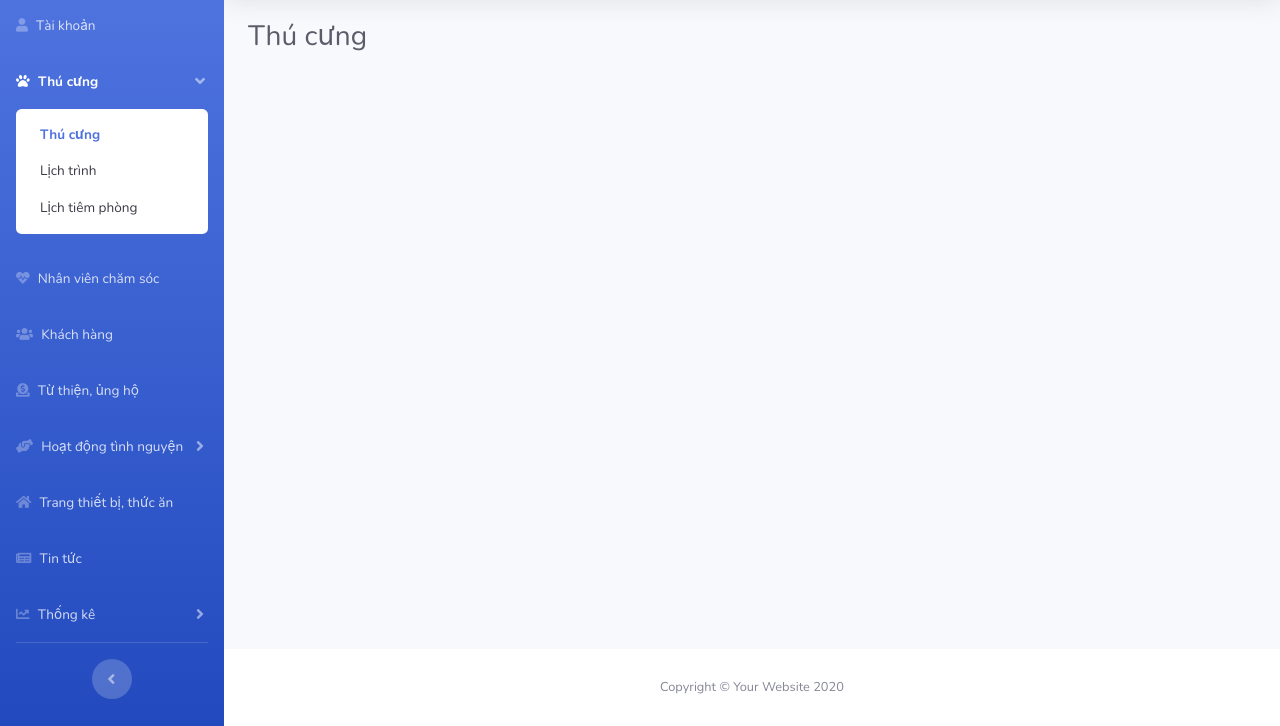
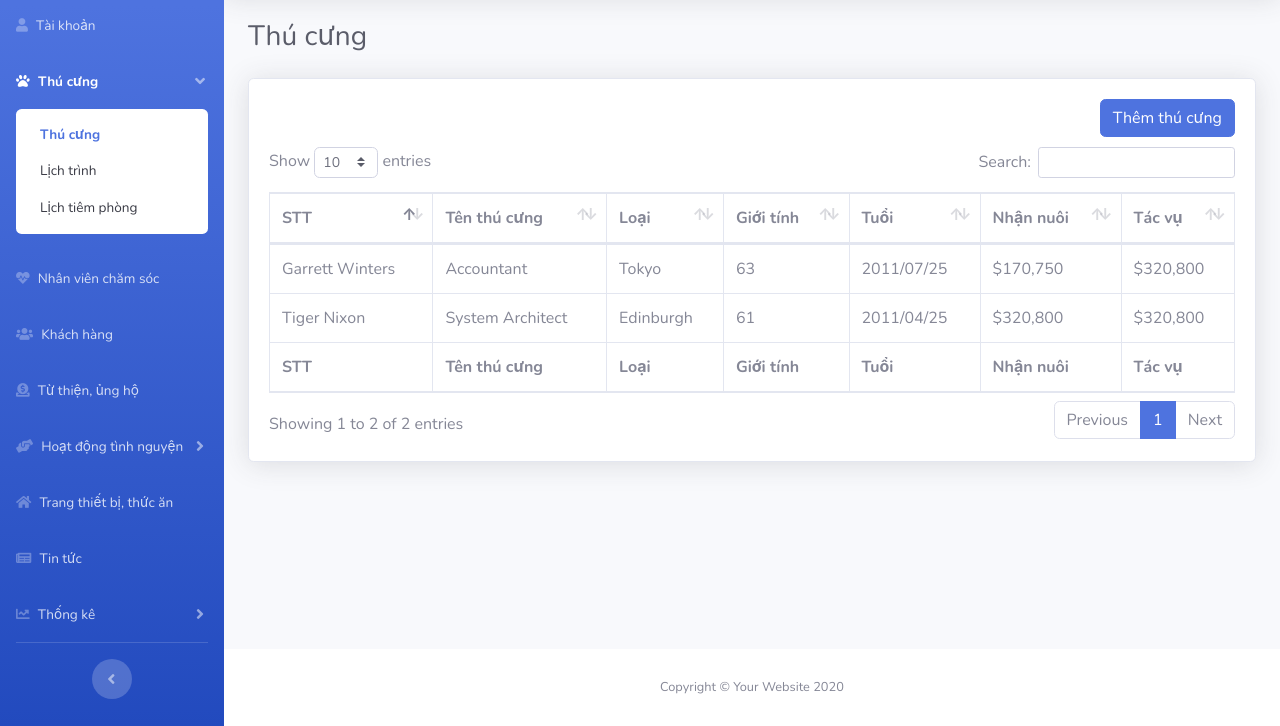
Before and after one commit to tanluc12345123/Pet_Adopiton_Fronted, a website with bundled scripts: page pets.html in a window 1280 px wide. Shown: the part 74-800 px from the top of the page. Built offline with nearby package versions, Linux system fonts and the light colour scheme.

Commit message:
screen pét

```diff
--- a/pets.html
+++ b/pets.html
@@ -9,16 +9,19 @@
     <meta name="description" content="">
     <meta name="author" content="">
 
-    <title>SB Admin 2 - Buttons</title>
+    <title>SB Admin 2 - Tables</title>
 
-    <!-- Custom fonts for this template-->
+    <!-- Custom fonts for this template -->
     <link href="vendor/fontawesome-free/css/all.min.css" rel="stylesheet" type="text/css">
     <link
         href="https://fonts.googleapis.com/css?family=Nunito:200,200i,300,300i,400,400i,600,600i,700,700i,800,800i,900,900i"
         rel="stylesheet">
 
-    <!-- Custom styles for this template-->
+    <!-- Custom styles for this template -->
     <link href="css/sb-admin-2.min.css" rel="stylesheet">
+
+    <!-- Custom styles for this page -->
+    <link href="vendor/datatables/dataTables.bootstrap4.min.css" rel="stylesheet">
 
 </head>
 
@@ -48,22 +51,15 @@
                     <span>Tài khoản</span></a>
             </li>
 
-            <!-- Divider -->
-            <!-- <hr class="sidebar-divider"> -->
-
-            <!-- Heading -->
-            <!-- <div class="sidebar-heading">
-                Interface
-            </div> -->
-
             <!-- Nav Item - Pages Collapse Menu -->
             <li class="nav-item active">
-                <a class="nav-link" href="#" data-toggle="collapse" data-target="#collapseTwo"
-                    aria-expanded="true" aria-controls="collapseTwo">
+                <a class="nav-link" href="#" data-toggle="collapse" data-target="#collapseTwo" aria-expanded="true"
+                    aria-controls="collapseTwo">
                     <i class="fa fa-paw"></i>
                     <span>Thú cưng</span>
                 </a>
-                <div id="collapseTwo" class="collapse show" aria-labelledby="headingTwo" data-parent="#accordionSidebar">
+                <div id="collapseTwo" class="collapse show" aria-labelledby="headingTwo"
+                    data-parent="#accordionSidebar">
                     <div class="bg-white py-2 collapse-inner rounded">
                         <!-- <h6 class="collapse-header">Custom Components:</h6> -->
                         <a class="collapse-item active" href="pets.html">Thú cưng</a>
@@ -170,22 +166,12 @@
                     <!-- Topbar Navbar -->
                     <ul class="navbar-nav ml-auto">
 
-
-
-                        <!-- Nav Item - Alerts -->
-
-
-                        <!-- Nav Item - Messages -->
-
-
-
                         <!-- Nav Item - User Information -->
                         <li class="nav-item dropdown no-arrow">
                             <a class="nav-link dropdown-toggle" href="#" id="userDropdown" role="button"
                                 data-toggle="dropdown" aria-haspopup="true" aria-expanded="false">
                                 <span class="mr-2 d-none d-lg-inline text-gray-600 small">Douglas McGee</span>
-                                <img class="img-profile rounded-circle"
-                                    src="img/undraw_profile.svg">
+                                <img class="img-profile rounded-circle" src="img/undraw_profile.svg">
                             </a>
                             <!-- Dropdown - User Information -->
                             <div class="dropdown-menu dropdown-menu-right shadow animated--grow-in"
@@ -212,6 +198,63 @@
 
                     <!-- Page Heading -->
                     <h1 class="h3 mb-4 text-gray-800">Thú cưng</h1>
+
+                    <div class="card shadow mb-4">
+                        <div class="card-body">
+                            <div class="float-right" style="margin-bottom: 10px;">
+                                <button class="btn btn-primary btn-icon-split" data-toggle="modal" data-target="#">
+                                    <span class="text">Thêm thú cưng</span>
+                                </button>
+                            </div>
+                            <div class="table-responsive">
+                                <div id="dataTable-wrapper" class="dataTables-wrapper dt-bootstrap4">
+                                    <table class="table table-bordered" id="dataTable" width="100%" cellspacing="0">
+                                        <thead>
+                                            <tr>
+                                                <th>STT</th>
+                                                <th>Tên thú cưng</th>
+                                                <th>Loại</th>
+                                                <th>Giới tính</th>
+                                                <th>Tuổi</th>
+                                                <th>Nhận nuôi</th>
+                                                <th>Tác vụ</th>
+                                            </tr>
+                                        </thead>
+                                        <tfoot>
+                                            <tr>
+                                                <th>STT</th>
+                                                <th>Tên thú cưng</th>
+                                                <th>Loại</th>
+                                                <th>Giới tính</th>
+                                                <th>Tuổi</th>
+                                                <th>Nhận nuôi</th>
+                                                <th>Tác vụ</th>
+                                            </tr>
+                                        </tfoot>
+                                        <tbody>
+                                            <tr>
+                                                <td>Tiger Nixon</td>
+                                                <td>System Architect</td>
+                                                <td>Edinburgh</td>
+                                                <td>61</td>
+                                                <td>2011/04/25</td>
+                                                <td>$320,800</td>
+                                                <td>$320,800</td>
+                                            </tr>
+                                            <tr>
+                                                <td>Garrett Winters</td>
+                                                <td>Accountant</td>
+                                                <td>Tokyo</td>
+                                                <td>63</td>
+                                                <td>2011/07/25</td>
+                                                <td>$170,750</td>
+                                                <td>$320,800</td>
+                                            </tr>
+                                    </table>
+                                </div>
+                            </div>
+                        </div>
+                    </div>
 
                 </div>
                 <!-- /.container-fluid -->
@@ -270,6 +313,13 @@
     <!-- Custom scripts for all pages-->
     <script src="js/sb-admin-2.min.js"></script>
 
+    <!-- Page level plugins -->
+    <script src="vendor/datatables/jquery.dataTables.min.js"></script>
+    <script src="vendor/datatables/dataTables.bootstrap4.min.js"></script>
+
+    <!-- Page level custom scripts -->
+    <script src="js/demo/datatables-demo.js"></script>
+
 </body>
 
 </html>
```
